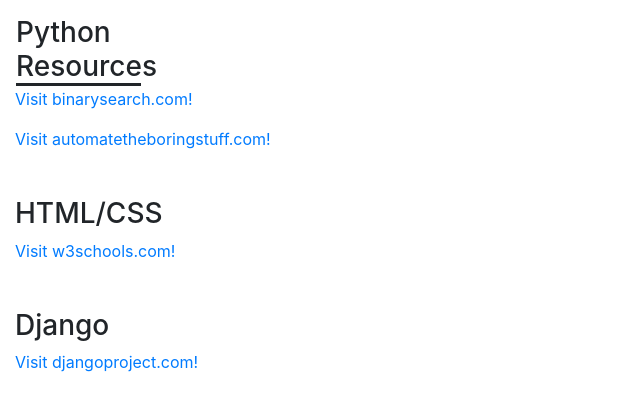
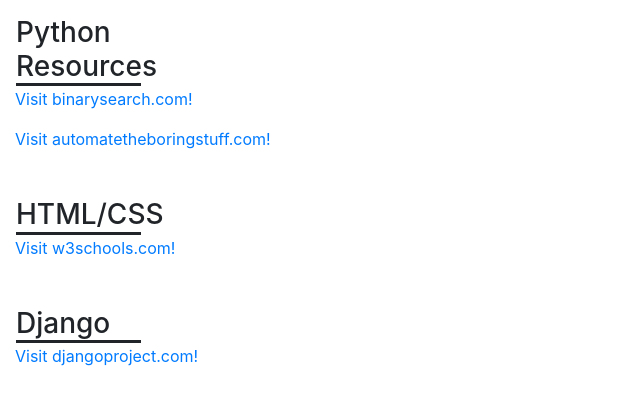
Before and after one commit to BaseCampCoding/django-unit-project-joseph-dylan-greg, a Django app: page /resources/ in a window 1280 px wide. Shown: the part 61-472 px from the top of the page, without its empty margins (0-640 px from the left). Run offline with Django 3.2, Linux system fonts and the light colour scheme; parts of the project's set-up code (start-up, migrations or seed data) failed here and were passed over.

Commit message:
Added styling to resource

```diff
--- a/templates/resource.html
+++ b/templates/resource.html
@@ -8,11 +8,11 @@
     <p><a href="https://automatetheboringstuff.com/" target="_blank">Visit automatetheboringstuff.com!</a></p>
 </div>
 <div style="padding: 15px;">
-    <h3>HTML/CSS</h3>
+    <h3 style="border-width:3px; border-style: solid; width:125px; margin:1px; border-style: None None solid;">HTML/CSS</h3>
     <p><a href="https://www.w3schools.com/" target="blank">Visit w3schools.com!</a></p>
 </div>
 <div style="padding: 15px;">
-    <h3>Django</h3>
+    <h3 style="border-width:3px; border-style: solid; width:125px; margin:1px; border-style: None None solid;">Django</h3>
     <p><a href="https://www.djangoproject.com/" target="blank">Visit djangoproject.com!</a></p>
 </div>
 {% endblock content %}
```
